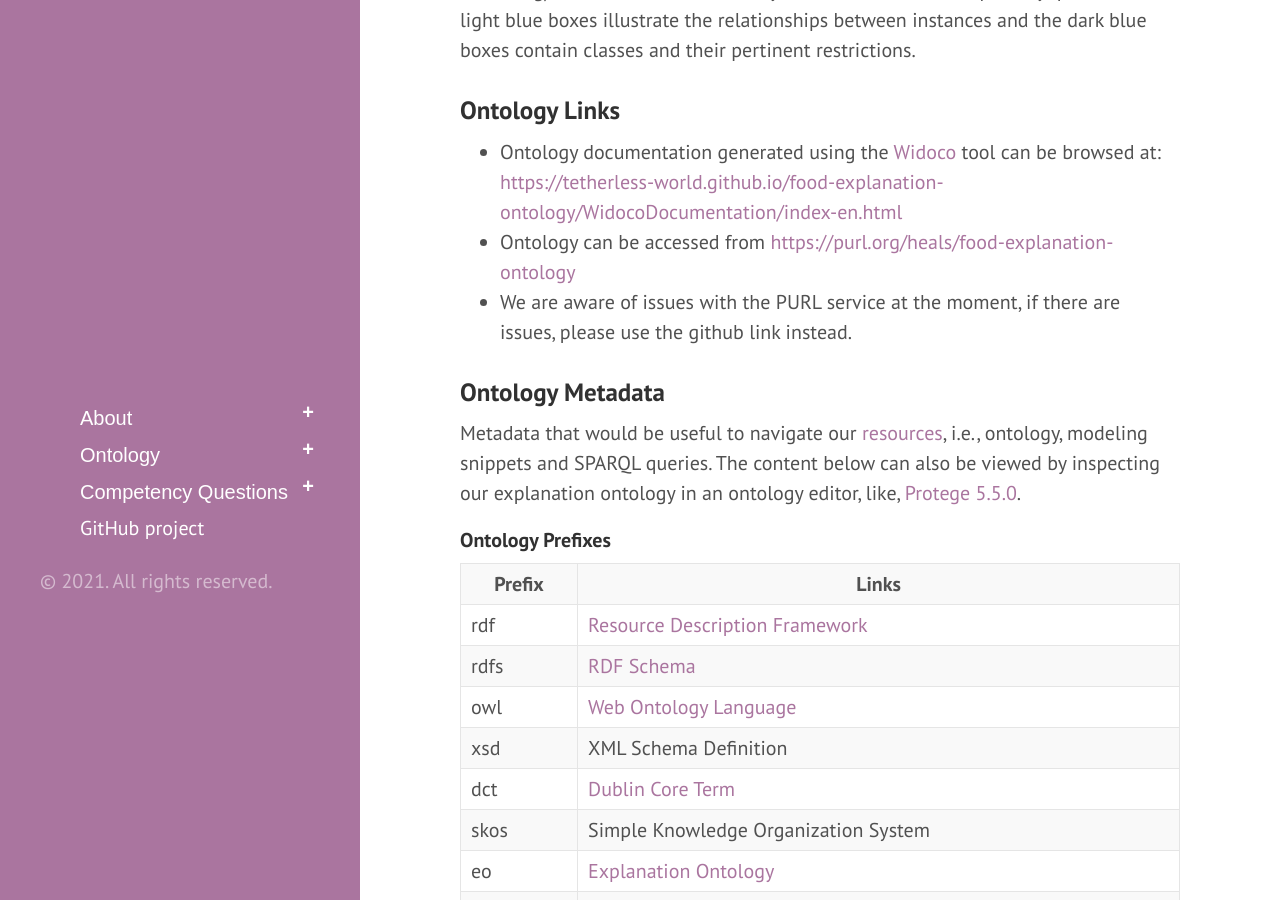
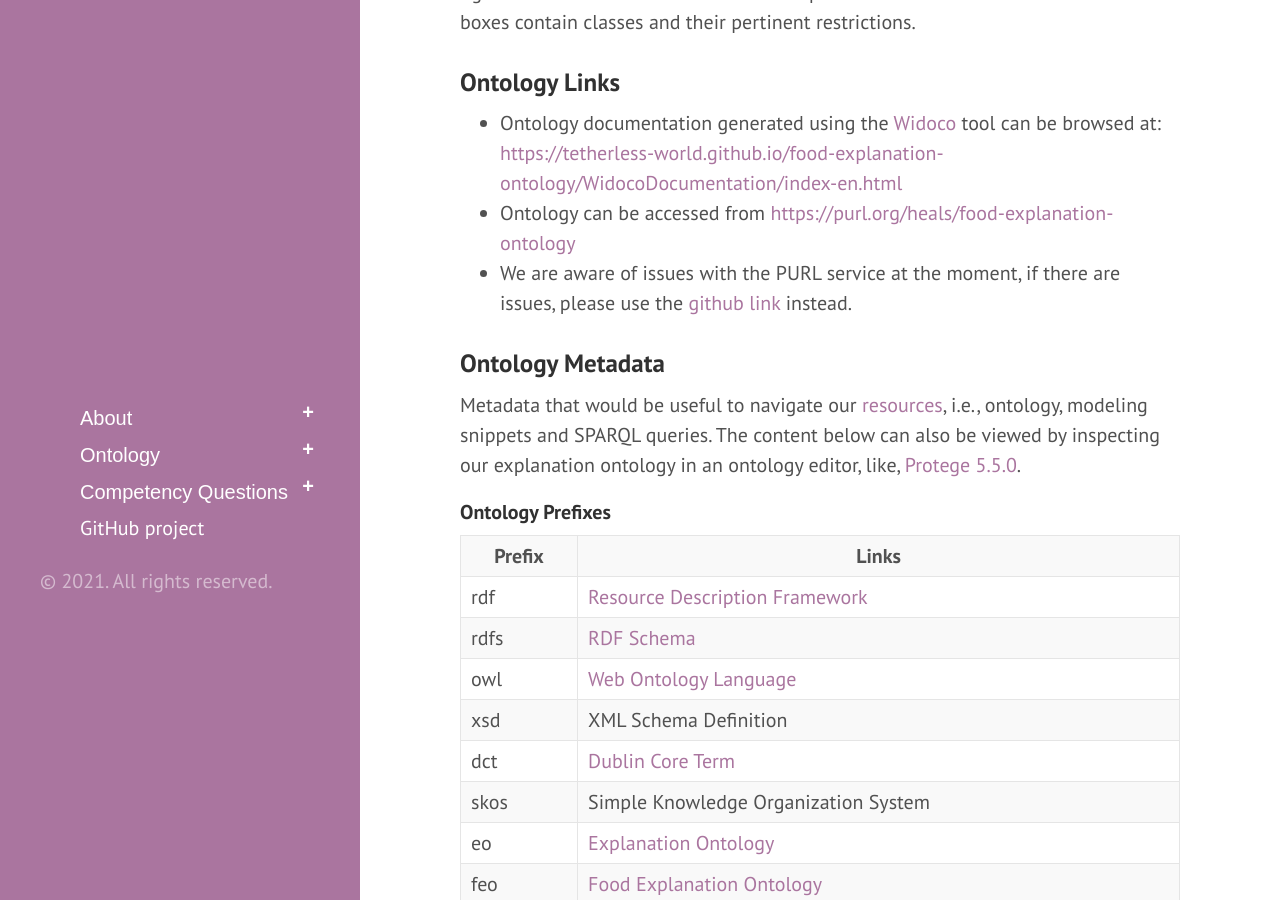
Before and after one commit to tetherless-world/food-expanation-ontology, a Jekyll site: the page built from ontology.md, in a window 1280 px wide and 900 px high, scrolled down 1711 px. Built offline with Jekyll 4.4.1, drawn with Linux system fonts in a browser that asks for light colours; Markdown is read by kramdown in place of the engine named in the settings.

Commit message:
Update ontology.md

```diff
--- a/ontology.md
+++ b/ontology.md
@@ -22,14 +22,14 @@
  <img src ="../images/properties.png" style="width:100%; height:100%">
  <caption>Fig. 2: The property structure similarly has subproperties. We characterize properties as supporting and opposing and also as types of characteristics. We also define inverse of as a type of property, in order to save time on duplication of data. </caption>
 
- <img src ="../images/contextualModel.png" style="width:70%; height:70%">
+ <img src ="../images/contextualModel1.png" style="width:70%; height:70%">
  <caption>Fig. 3: This is a model of what the process to get the answer to the first competency question. Her we illustrate how these modeling choices work together to help us solve our competency questions. The image details how the ontology appears (after reasoning) with the classes necessary to answer the first competency question. The light blue boxes illustrate the relationships between instances and the dark blue boxes contain classes and their pertinent restrictions. </caption>
 
   <h3 id="ontologylinks">Ontology Links</h3>
   <ul>
   <li>Ontology documentation generated using the <a href="https://github.com/dgarijo/Widoco">Widoco</a> tool can be browsed at: <a href="https://tetherless-world.github.io/food-explanation-ontology/WidocoDocumentation/index-en.html">https://tetherless-world.github.io/food-explanation-ontology/WidocoDocumentation/index-en.html</a></li>
   <li>Ontology can be accessed from <a href="https://purl.org/heals/food-explanation-ontology/">https://purl.org/heals/food-explanation-ontology</a></li>
-  <li class="note">We are aware of issues with the PURL service at the moment, if there are issues, please use the github link instead. </li>
+  <li class="note">We are aware of issues with the PURL service at the moment, if there are issues, please use the <a href="https://github.com/tetherless-world/food-explanation-ontology">github link</a> instead.  </li>
   </ul>
 
   <article class="mb-5" id="ontologymetadata">
```
